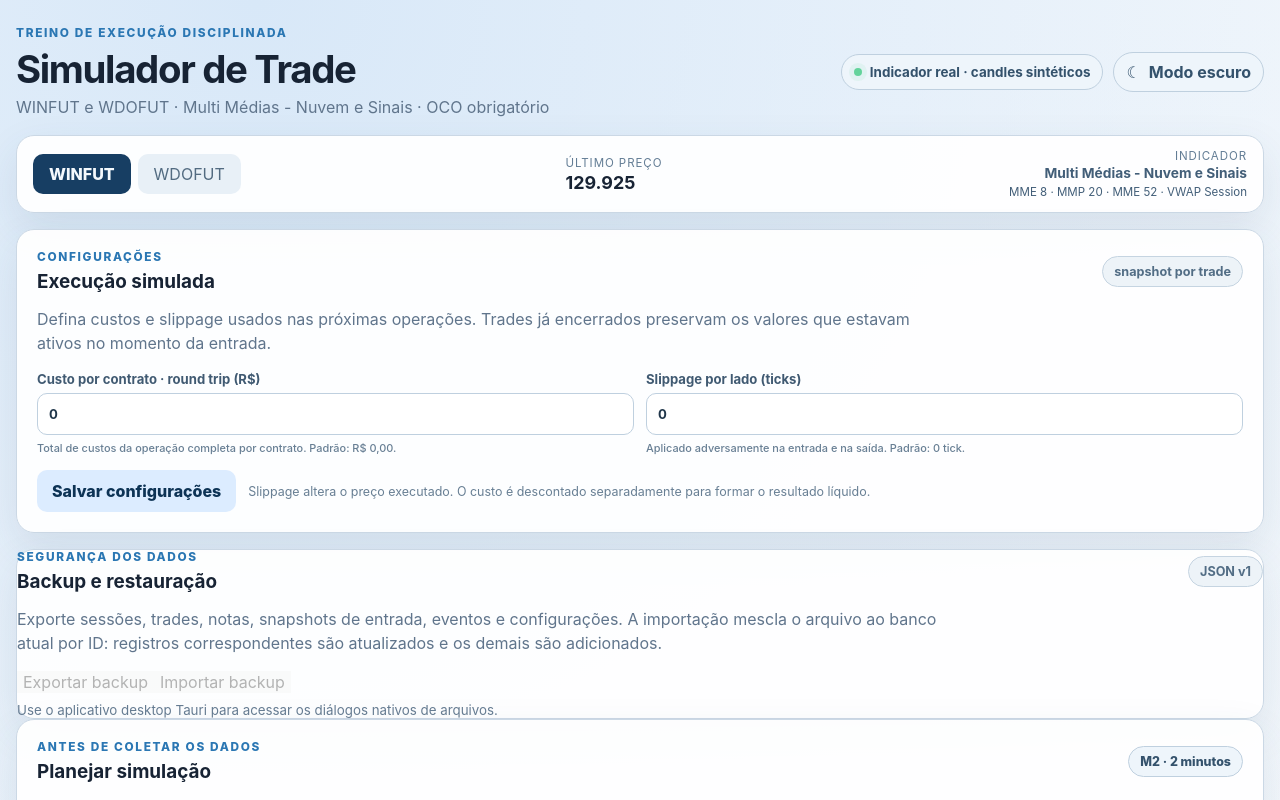
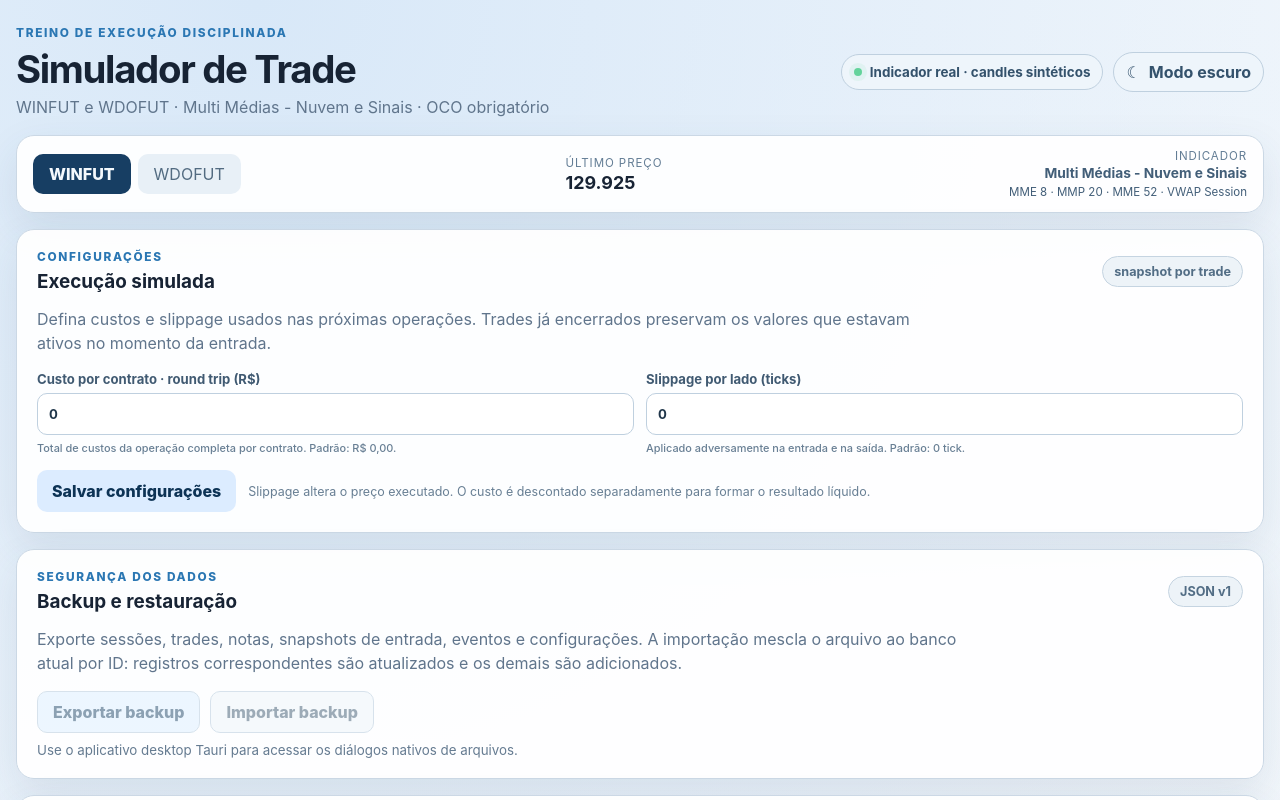
Before and after one commit to pablopcdossantos2-sys/simulador-de-trade, a React (Vite) app: page / in a window 1280 px wide. Shown: the top 800 px of the page. Built offline with nearby package versions, Linux system fonts and the light colour scheme.

Commit message:
style: add backup and restore panel

```diff
--- a/src/styles.css
+++ b/src/styles.css
@@ -3049,3 +3049,54 @@ td {
 :root[data-theme="light"] .blocked-reasons article > span {
   color: #80631f;
 }
+
+
+/* Backup e restauração */
+.backup-panel {
+  margin-bottom: 16px;
+  padding: 20px;
+}
+
+.backup-actions {
+  display: flex;
+  gap: 10px;
+  margin-top: 14px;
+}
+
+.backup-actions button {
+  min-height: 42px;
+  padding: 10px 15px;
+  border-radius: 10px;
+  border: 1px solid #31506d;
+  background: #10263b;
+  color: #d8e8f5;
+  cursor: pointer;
+  font-weight: 800;
+}
+
+.backup-actions button:first-child {
+  background: #dcecff;
+  color: #0d3355;
+}
+
+.backup-actions button:disabled {
+  opacity: 0.48;
+  cursor: not-allowed;
+}
+
+:root[data-theme="light"] .backup-actions button {
+  border-color: #aec5d8;
+  background: #edf4f9;
+  color: #35536b;
+}
+
+:root[data-theme="light"] .backup-actions button:first-child {
+  background: #dbeeff;
+  color: #123d61;
+}
+
+@media (max-width: 620px) {
+  .backup-actions {
+    flex-direction: column;
+  }
+}
```
